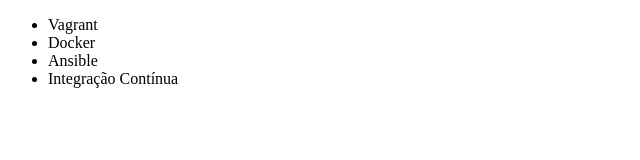
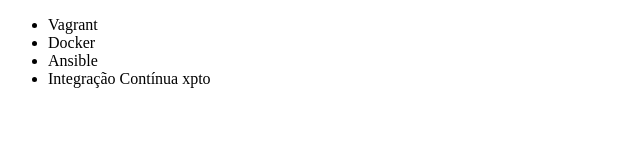
Before and after one commit to brumess/alura-git, a plain HTML site: page index.html in a window 1280 px wide. Shown: the full height of the page, 0-640 px from the left. Drawn offline with Linux system fonts and the light colour scheme.

Commit message:
Alteração do nome do curso de integração contínua

```diff
--- a/index.html
+++ b/index.html
@@ -9,7 +9,7 @@
         <li>Vagrant</li>
         <li>Docker</li>
         <li>Ansible</li>
-        <li>Integração Contínua</li>
+        <li>Integração Contínua xpto</li>
     </ul>
 </body>
 </html>
```
